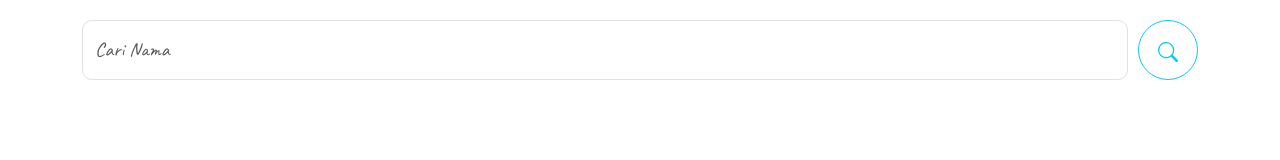
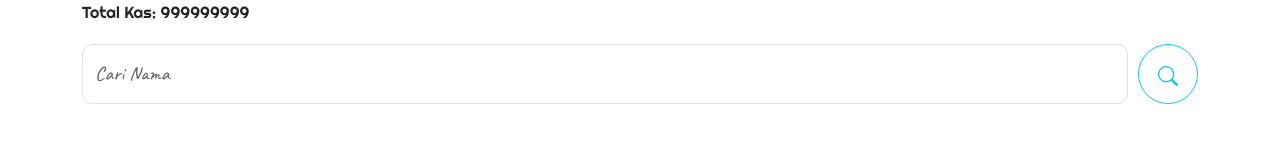
Before and after one commit to GwendiWisnuAnggoro/KasCek, a plain HTML site: page index.html in a window 1280 px wide. Drawn offline with nearby package versions, Linux system fonts and the light colour scheme; no server answers.

Commit message:
Update index.html
Test

```diff
--- a/index.html
+++ b/index.html
@@ -40,6 +40,7 @@
 </head>
 <body>
     <div class="container">
+        <p>Total Kas: 999999999</p>
         <div class="search">
             <div class="input-group mb-3">
                 <input type="text" class="form-control" list="datalistOptions" id="cari" placeholder="Cari Nama" aria-label="Recipient's username" aria-describedby="button-addon2">
```
